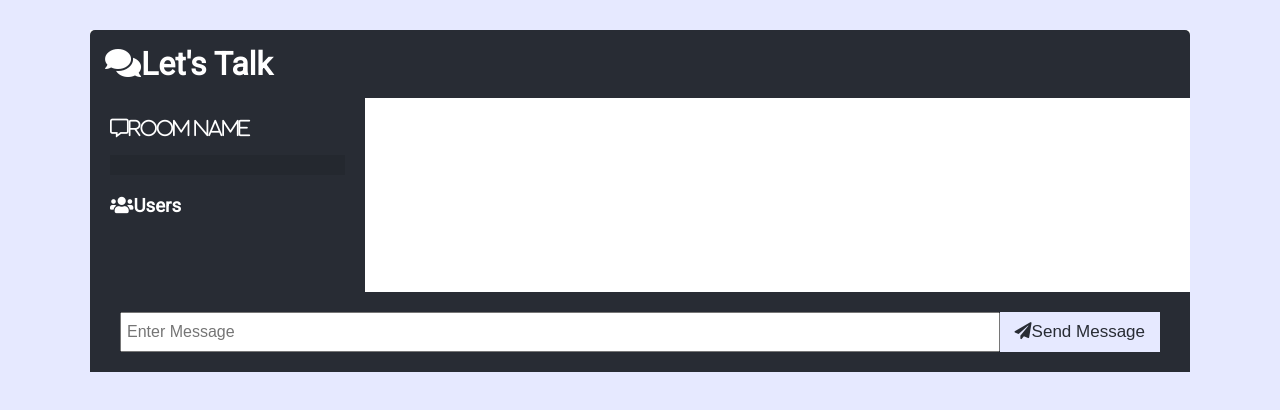
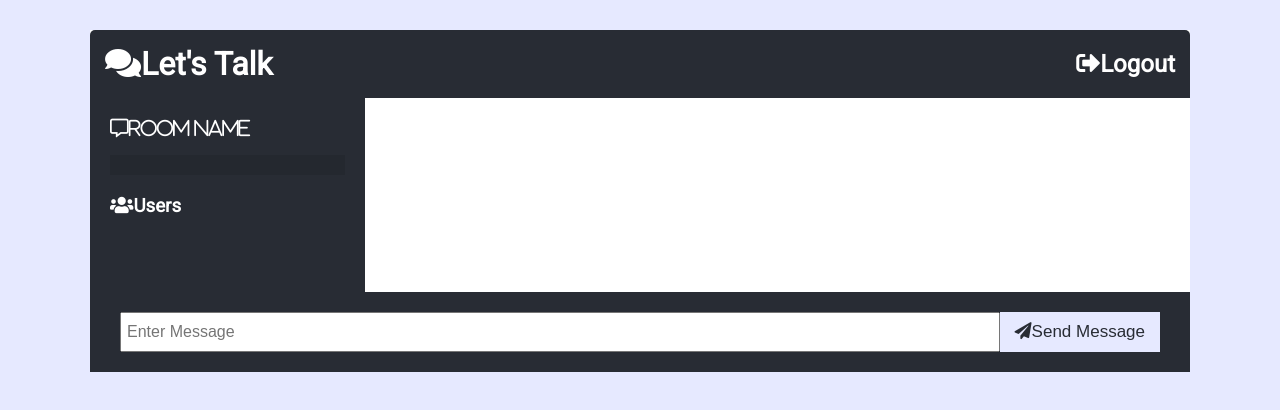
Before and after one commit to Iamsbharti/lets-talk, a React (Create React App) app: page /chat in a window 1280 px wide. Shown: the top 410 px of the page. Built offline with nearby package versions, Linux system fonts and the light colour scheme; what redux-immutable-state-invariant would draw is missing.

Commit message:
added logout button

```diff
--- a/src/App.css
+++ b/src/App.css
@@ -74,7 +74,9 @@ a {
   align-items: center;
   justify-content: space-between;
 }
-
+.logout-div {
+  cursor: pointer;
+}
 .chat-main {
   display: grid;
   grid-template-columns: 1fr 3fr;
--- a/src/components/Chat.js
+++ b/src/components/Chat.js
@@ -2,12 +2,19 @@ import React from "react";
 import "../App.css";
 import { connect } from "react-redux";
 function Chat({ roomname }) {
+  const handleLogout = (event) => {
+    event.preventDefault();
+    console.log("Logout");
+  };
   return (
     <div className="chat-container">
       <header className="chat-header">
         <h1>
           <i className="fas fa-comments"></i>Let's Talk
         </h1>
+        <h2 className="logout-div" onClick={handleLogout}>
+          <i className="fas fa-sign-out-alt"></i>Logout
+        </h2>
       </header>
       <main className="chat-main">
         <div className="chat-sidebar">
```
